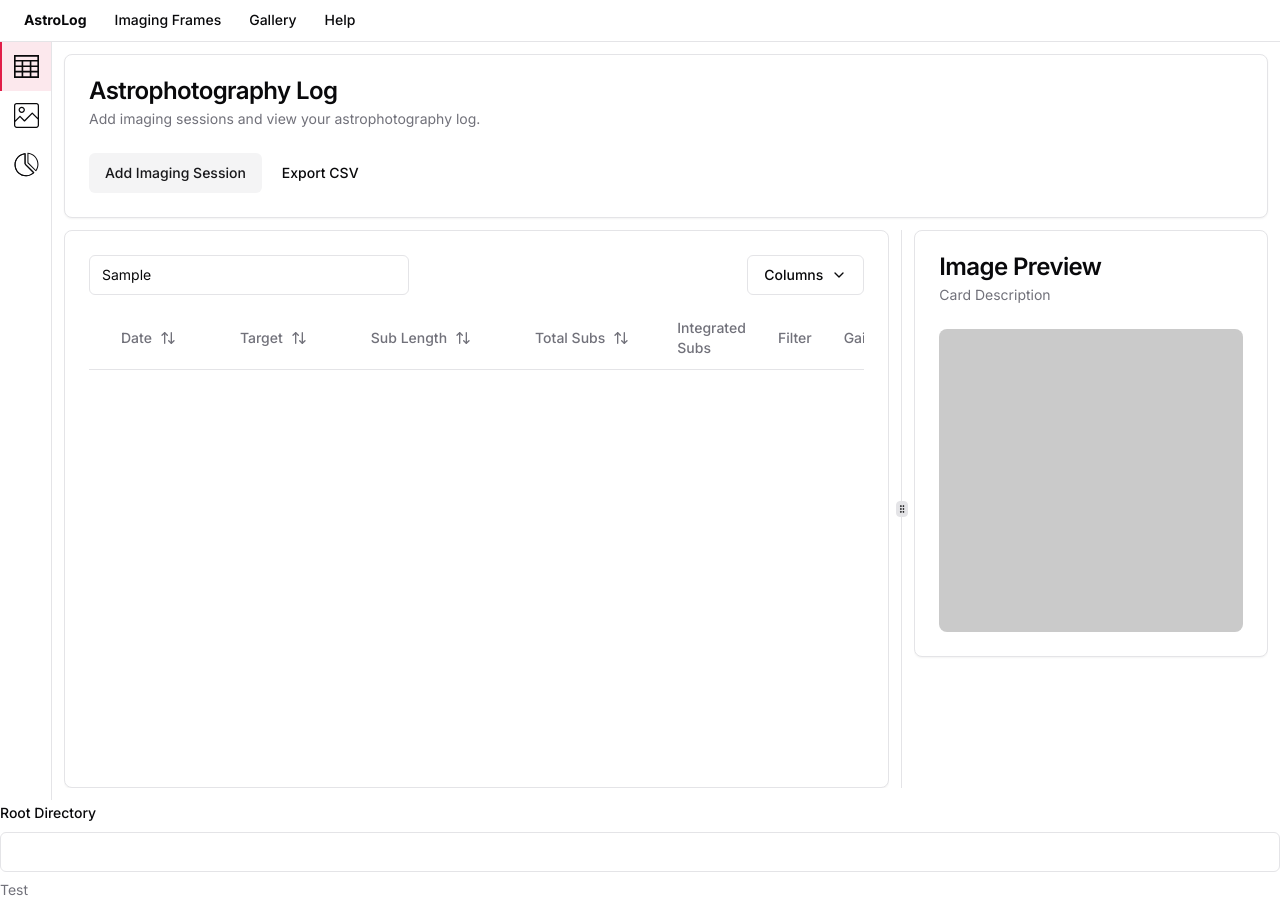
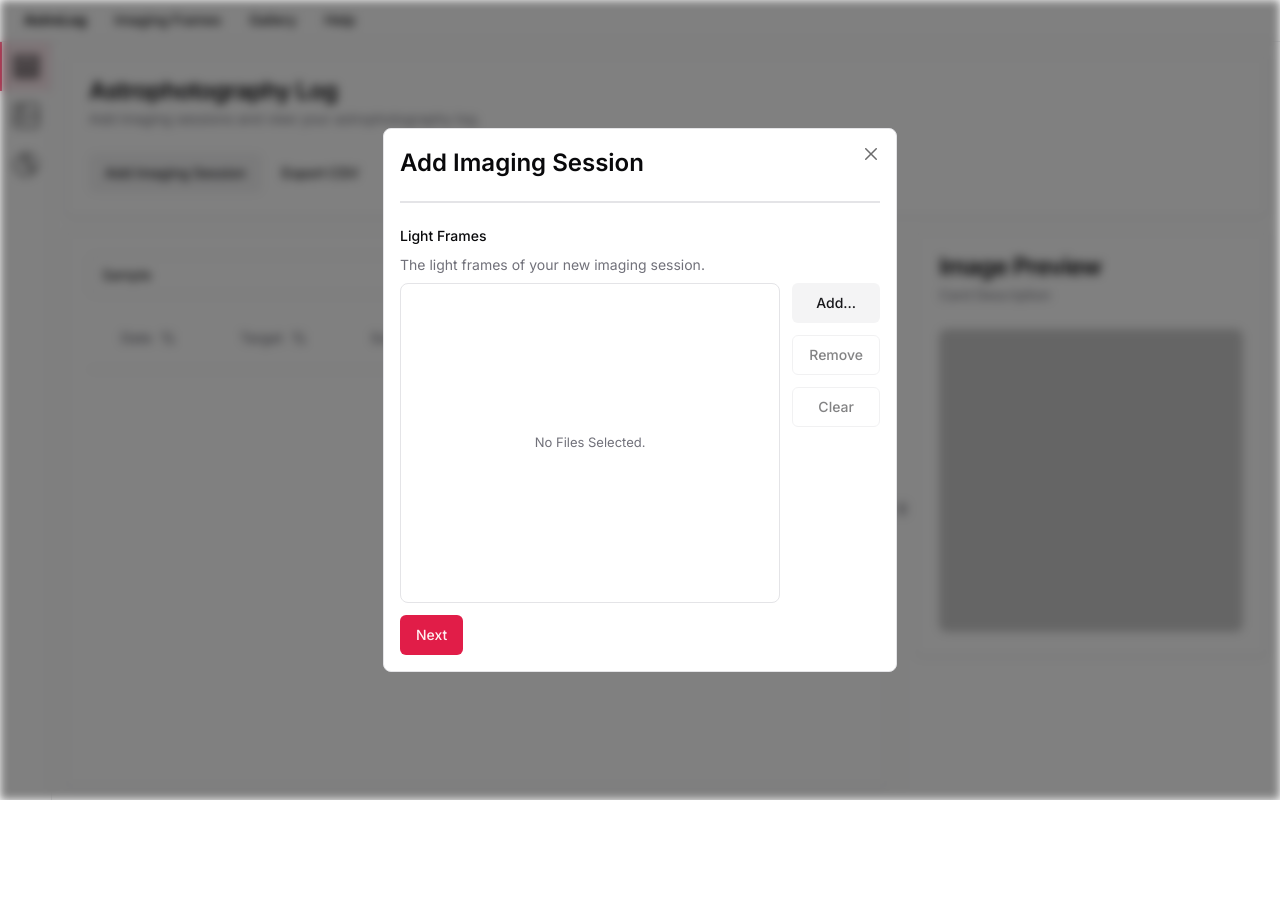
Before and after one commit to astrolog-app/astrolog, a Next.js app: page / in a window 1280 px wide. Both pictures are taken after typing "Sample" into the empty fields and a click on the button "Add Imaging Session". After the commit the page ends 800 px from the top, so only its background shows below. Built offline with nearby package versions, Linux system fonts and the light colour scheme.

Commit message:
update: added animation to modal

```diff
--- a/src/app/log/log.tsx
+++ b/src/app/log/log.tsx
@@ -59,7 +59,7 @@ export default function Log() {
           </CardDescription>
         </CardHeader>
         <CardContent className={styles.buttons}>
-          <Button variant="secondary" onClick={() => openModal(<NewImagingSessionEquipment />)}>
+          <Button variant="secondary" onClick={() => openModal(<NewImagingSession />)}>
             Add Imaging Session
           </Button>
           <Button variant="ghost" onClick={exportCSV}>
--- a/src/components/ui/custom/modal.module.scss
+++ b/src/components/ui/custom/modal.module.scss
@@ -7,14 +7,15 @@
   top: 0;
   z-index: 49;
 
-  .modal {
-    background-color: hsl(var(--background));
+  .modalWrapper {
     position: fixed;
     top: 50%;
     left: 50%;
     transform: translate(-50%, -50%);
     z-index: 50;
 
+    .modal {
+      background-color: hsl(var(--background));
       border-radius: var(--radius);
       padding: 1rem;
       border: 0.1rem solid hsl(var(--border));
@@ -61,3 +62,4 @@
       }
     }
   }
+}
--- a/src/components/ui/custom/modal.tsx
+++ b/src/components/ui/custom/modal.tsx
@@ -4,6 +4,7 @@ import { CloseSVG } from '@/app/svgs';
 import { Separator } from '../separator';
 import styles from './modal.module.scss';
 import { useModal } from '@/context/modalProvider';
+import { motion } from 'framer-motion';
 
 interface ModalProps {
   className?: string;
@@ -13,18 +14,26 @@ interface ModalProps {
   children: React.ReactNode;
 }
 
-export function Modal({
+export function Modal(
+  {
     className,
     title,
     subtitle,
     separator,
-  children,
+    children
   }: ModalProps) {
   const { closeModal } = useModal();
 
   return (
     <div className={styles.background}>
-      <div className={styles.modal}>
+      <div className={styles.modalWrapper}>
+        <motion.div
+          className={styles.modal}
+          initial={{ scale: 0.95 }}
+          animate={{ scale: 1 }}
+          exit={{ scale: 0.95 }}
+          transition={{ duration: 0.05 }}
+        >
           <div className={styles.close} onClick={closeModal}>
             {CloseSVG}
           </div>
@@ -34,6 +43,7 @@ export function Modal({
             {separator && <Separator className={styles.separator} />}
           </div>
           <div className={className}>{children}</div>
+        </motion.div>
       </div>
     </div>
   );
--- a/src/context/modalProvider.tsx
+++ b/src/context/modalProvider.tsx
@@ -1,5 +1,6 @@
 'use client';
 
+import { AnimatePresence } from 'framer-motion';
 import React, { createContext, useContext, useState } from 'react';
 
 interface ModalContextType {
@@ -10,7 +11,7 @@ interface ModalContextType {
 const defaultValue = {
   openModal: () => {},
   closeModal: () => {}
-}
+};
 
 const ModalContext = createContext<ModalContextType>(defaultValue);
 
@@ -28,7 +29,9 @@ export const ModalProvider = ({ children }: { children: React.ReactNode }) => {
   return (
     <ModalContext.Provider value={{ openModal, closeModal }}>
       {children}
-      {modalContent}
+      <AnimatePresence mode="wait">
+        {modalContent}
+      </AnimatePresence>
     </ModalContext.Provider>
   );
 };
```
Lines whose indentation alone changed are shown as unchanged.
